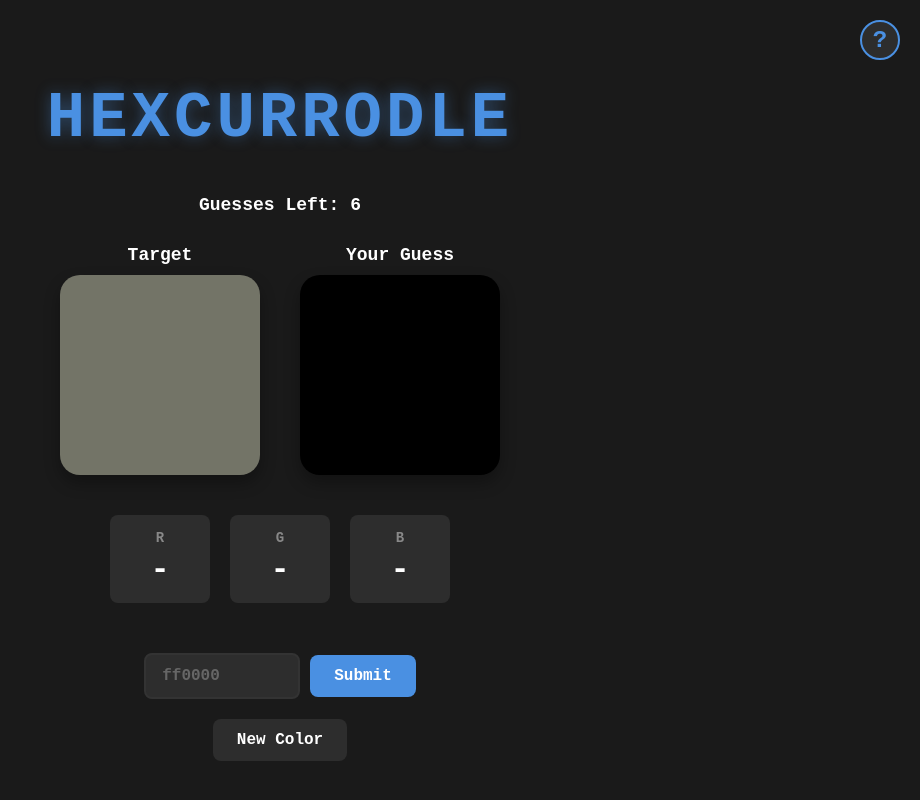
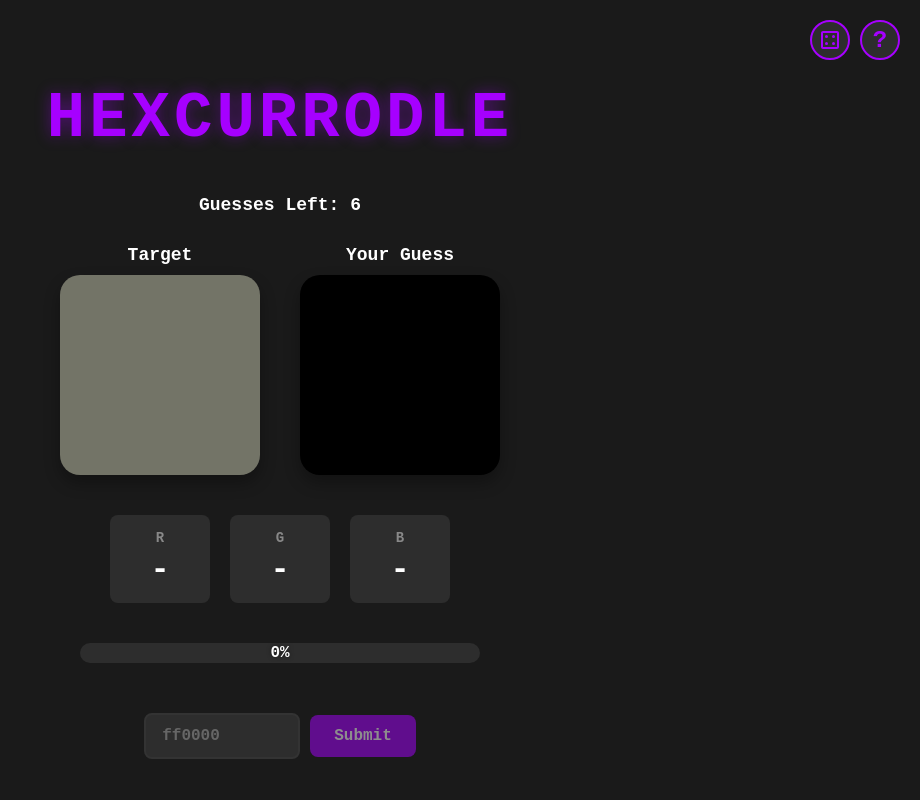
Before and after one commit to karan-gera/hexcodle-rewrite, a React (Create React App) app: page / in a window 1280 px wide. Shown: the top 800 px of the page, without its empty margins (360-1280 px from the left). Built offline with nearby package versions, Linux system fonts and the light colour scheme.

Commit message:
remote push

```diff
--- a/src/App.css
+++ b/src/App.css
@@ -1,3 +1,9 @@
+html, body {
+  margin: 0;
+  padding: 0;
+  background-color: #1a1a1a;
+}
+
 @font-face {
   font-family: 'HexFont';
   src: url('./fonts/HexFont-Regular.svg#HexFont') format('svg');
@@ -71,6 +77,7 @@ body {
   display: flex;
   gap: 40px;
   margin-bottom: 20px;
+  animation: fadeInUp 0.6s ease-out 0.2s both;
 }
 
 .square-wrapper {
@@ -98,6 +105,7 @@ body {
   display: flex;
   gap: 20px;
   margin: 20px 0;
+  animation: fadeInUp 0.6s ease-out 0.3s both;
 }
 
 .feedback-item {
@@ -124,6 +132,7 @@ body {
 
 .color-form {
   margin-top: 30px;
+  animation: fadeInUp 0.6s ease-out 0.5s both;
 }
 
 .hex-input {
@@ -151,14 +160,14 @@ body {
 
 .hex-input:focus {
   outline: none;
-  border-color: #4a90e2;
-  box-shadow: 0 0 0 2px rgba(74, 144, 226, 0.2);
+  border-color: #a600ff;
+  box-shadow: 0 0 0 2px rgba(166, 0, 255, 0.2);
 }
 
-.submit-button, .reload-button {
+.submit-button {
   padding: 12px 24px;
   font-size: 16px;
-  background-color: #4a90e2;
+  background-color: #a600ff;
   color: white;
   border: none;
   border-radius: 8px;
@@ -171,22 +180,13 @@ body {
   cursor: not-allowed;
 }
 
-.submit-button:hover:not(:disabled), .reload-button:hover {
-  background-color: #357abd;
+.submit-button:hover:not(:disabled) {
+  background-color: #8400cc;
   box-shadow: 0 4px 8px rgba(0, 0, 0, 0.2);
 }
 
-.submit-button:active:not(:disabled), .reload-button:active {
+.submit-button:active:not(:disabled) {
   transform: scale(0.98);
-}
-
-.reload-button {
-  margin-top: 20px;
-  background-color: #2d2d2d;
-}
-
-.reload-button:hover {
-  background-color: #404040;
 }
 
 .guess-history {
@@ -203,33 +203,51 @@ body {
 }
 
 .history-list {
-  display: flex;
-  flex-wrap: wrap;
-  gap: 15px;
+  display: grid;
+  grid-template-columns: repeat(auto-fill, minmax(160px, 1fr));
+  gap: 25px;
   justify-content: center;
+  width: 100%;
+  padding: 10px;
 }
 
 .history-item {
   background-color: #2d2d2d;
-  padding: 15px 20px;
+  padding: 20px;
   border-radius: 8px;
   display: flex;
   flex-direction: column;
   align-items: center;
-  gap: 10px;
-  min-width: 120px;
+  gap: 15px;
+  min-width: 160px;
   border: 2px solid;
-  animation: pushDown 0.3s ease-out forwards;
+  animation: slideAndDrop 0.3s ease-out forwards;
 }
 
-@keyframes pushDown {
-  from {
+@keyframes slideAndDrop {
+  0% {
     opacity: 0;
     transform: translateY(-20px);
   }
-  to {
+  100% {
     opacity: 1;
     transform: translateY(0);
+  }
+}
+
+.history-item:not(:first-child) {
+  animation: slideOver 0.3s ease-out forwards;
+}
+
+@keyframes slideOver {
+  0% {
+    transform: translateX(0);
+  }
+  50% {
+    transform: translateX(10px);
+  }
+  100% {
+    transform: translateX(0);
   }
 }
 
@@ -248,14 +266,23 @@ body {
 
 .history-feedback {
   display: flex;
+  gap: 12px;
+  margin-top: 5px;
+  width: 100%;
+  justify-content: center;
+}
+
+.history-feedback .feedback-item {
+  padding: 6px 8px;
+  min-width: 30px;
+  background-color: #222;
+  display: flex;
   flex-direction: column;
   align-items: center;
-  gap: 5px;
 }
 
-.history-feedback span {
-  font-size: 28px;
-  font-weight: bold;
+.history-feedback .value {
+  font-size: 20px;
 }
 
 /* Update all text elements to use monospace */
@@ -273,10 +300,11 @@ button {
   font-family: 'HexFont', monospace;
   font-size: 64px;
   font-weight: 700;
-  color: #4a90e2;
-  text-shadow: 0 0 15px rgba(74, 144, 226, 0.4);
+  color: #a600ff;
+  text-shadow: 0 0 15px rgba(166, 0, 255, 0.4);
   margin-bottom: 40px;
   letter-spacing: 4px;
+  animation: fadeInUp 0.6s ease-out;
 }
 
 .instructions-button {
@@ -287,18 +315,19 @@ button {
   height: 40px;
   border-radius: 50%;
   background: #2d2d2d;
-  border: 2px solid #4a90e2;
-  color: #4a90e2;
+  border: 2px solid #a600ff;
+  color: #a600ff;
   font-size: 24px;
   cursor: pointer;
   display: flex;
   align-items: center;
   justify-content: center;
   transition: all 0.3s ease;
+  animation: fadeInUp 0.6s ease-out 0.1s both;
 }
 
 .instructions-button:hover {
-  background: #4a90e2;
+  background: #a600ff;
   color: white;
 }
 
@@ -327,7 +356,7 @@ button {
 }
 
 .modal-content h2 {
-  color: #4a90e2;
+  color: #a600ff;
   margin-bottom: 20px;
   font-family: 'HexFont', monospace;
   font-weight: 700;
@@ -356,7 +385,7 @@ button {
 
 .modal-content li.divider {
   text-align: center;
-  color: #4a90e2;
+  color: #a600ff;
   font-weight: bold;
   margin: 10px 0;
 }
@@ -365,7 +394,7 @@ button {
   margin-top: 20px;
   width: 100%;
   padding: 12px;
-  background: #4a90e2;
+  background: #a600ff;
   border: none;
   border-radius: 8px;
   color: white;
@@ -375,7 +404,7 @@ button {
 }
 
 .modal-close:hover {
-  background: #357abd;
+  background: #8400cc;
 }
 
 @keyframes slideIn {
@@ -388,3 +417,100 @@ button {
     transform: translateY(0);
   }
 }
+
+.accuracy-slider {
+  width: 100%;
+  max-width: 400px;
+  height: 20px;
+  background: #2d2d2d;
+  border-radius: 10px;
+  position: relative;
+  margin: 20px 0;
+  overflow: hidden;
+  animation: fadeInUp 0.6s ease-out 0.4s both;
+}
+
+.accuracy-fill {
+  height: 100%;
+  width: 0%;
+  border-radius: 10px;
+}
+
+.accuracy-label {
+  position: absolute;
+  top: 50%;
+  left: 50%;
+  transform: translate(-50%, -50%);
+  color: #fff;
+  font-family: 'HexFont', monospace;
+  font-weight: 700;
+  text-shadow: 0 0 4px rgba(0, 0, 0, 0.5);
+}
+
+.new-color-button {
+  position: absolute;
+  top: 20px;
+  right: 70px;
+  width: 40px;
+  height: 40px;
+  border-radius: 50%;
+  background: #2d2d2d;
+  border: 2px solid #a600ff;
+  color: #a600ff;
+  font-size: 24px;
+  cursor: pointer;
+  display: flex;
+  align-items: center;
+  justify-content: center;
+  transition: all 0.3s ease;
+  animation: fadeInUp 0.6s ease-out 0.1s both;
+}
+
+.new-color-button:hover {
+  background: #a600ff;
+  color: white;
+}
+
+.new-color-button svg {
+  width: 24px;
+  height: 24px;
+}
+
+@keyframes fadeInUp {
+  from {
+    opacity: 0;
+    transform: translateY(20px);
+  }
+  to {
+    opacity: 1;
+    transform: translateY(0);
+  }
+}
+
+@keyframes fadeOut {
+  from {
+    opacity: 1;
+  }
+  to {
+    opacity: 0;
+  }
+}
+
+@keyframes slideOut {
+  from {
+    opacity: 1;
+    transform: translateY(0);
+  }
+  to {
+    opacity: 0;
+    transform: translateY(20px);
+  }
+}
+
+.modal-overlay.closing {
+  animation: fadeOut 0.3s ease-out forwards;
+}
+
+.modal-overlay.closing .modal-content {
+  animation: slideOut 0.3s ease-out forwards;
+}
--- a/src/App.js
+++ b/src/App.js
@@ -15,6 +15,8 @@ function App() {
   const [gameOver, setGameOver] = useState(false);
   const [guessHistory, setGuessHistory] = useState([]);
   const [showInstructions, setShowInstructions] = useState(false);
+  const [accuracy, setAccuracy] = useState(0);
+  const [isClosing, setIsClosing] = useState(false);
 
   const hexToRgb = (hex) => {
     const result = /^#?([a-f\d]{2})([a-f\d]{2})([a-f\d]{2})$/i.exec(hex);
@@ -23,6 +25,22 @@ function App() {
       g: parseInt(result[2], 16),
       b: parseInt(result[3], 16)
     } : null;
+  };
+
+  const calculateAccuracy = (guess, target) => {
+    const guessRgb = hexToRgb(guess);
+    const targetRgb = hexToRgb(target);
+
+    if (!guessRgb || !targetRgb) return 0;
+
+    const maxDiff = Math.sqrt(Math.pow(255, 2) * 3); // Max possible difference
+    const currentDiff = Math.sqrt(
+      Math.pow(guessRgb.r - targetRgb.r, 2) +
+      Math.pow(guessRgb.g - targetRgb.g, 2) +
+      Math.pow(guessRgb.b - targetRgb.b, 2)
+    );
+
+    return Math.round((1 - (currentDiff / maxDiff)) * 100);
   };
 
   const getColorName = (hex) => {
@@ -194,7 +212,7 @@ function App() {
 
   const handleSubmit = (e) => {
     e.preventDefault();
-    if (gameOver || guessesLeft <= 0) return;
+    if (gameOver || guessesLeft <= 0 || inputValue.length < 6) return;
 
     const newHexColor = `#${inputValue}`;
     setHexColor(newHexColor);
@@ -217,6 +235,8 @@ function App() {
     } else {
       setGuessesLeft(prev => prev - 1);
     }
+
+    setAccuracy(calculateAccuracy(newHexColor, targetColor));
   };
 
   const handleInputChange = (e) => {
@@ -232,6 +252,15 @@ function App() {
     setGuessesLeft(6);
     setGameOver(false);
     setGuessHistory([]);
+    setAccuracy(0);
+  };
+
+  const handleCloseModal = () => {
+    setIsClosing(true);
+    setTimeout(() => {
+      setIsClosing(false);
+      setShowInstructions(false);
+    }, 300);
   };
 
   return (
@@ -243,9 +272,25 @@ function App() {
       >
         ?
       </button>
+      <button
+        className="new-color-button"
+        onClick={handleNewColor}
+        title="New Color"
+      >
+        <svg viewBox="0 0 24 24" width="24" height="24" fill="currentColor">
+          <path d="M19 3H5c-1.1 0-2 .9-2 2v14c0 1.1.9 2 2 2h14c1.1 0 2-.9 2-2V5c0-1.1-.9-2-2-2zm0 16H5V5h14v14z"/>
+          <circle cx="8.5" cy="8.5" r="1.5"/>
+          <circle cx="15.5" cy="8.5" r="1.5"/>
+          <circle cx="15.5" cy="15.5" r="1.5"/>
+          <circle cx="8.5" cy="15.5" r="1.5"/>
+        </svg>
+      </button>
 
       {showInstructions && (
-        <div className="modal-overlay" onClick={() => setShowInstructions(false)}>
+        <div
+          className={`modal-overlay ${isClosing ? 'closing' : ''}`}
+          onClick={handleCloseModal}
+        >
           <div className="modal-content" onClick={e => e.stopPropagation()}>
             <h2>How to Play</h2>
             <ul>
@@ -263,7 +308,7 @@ function App() {
             </ul>
             <button
               className="modal-close"
-              onClick={() => setShowInstructions(false)}
+              onClick={handleCloseModal}
             >
               Close
             </button>
@@ -319,6 +364,20 @@ function App() {
         </div>
       </div>
 
+      <div className="accuracy-slider">
+        <div
+          className="accuracy-fill"
+          style={{
+            width: `${accuracy}%`,
+            background: `linear-gradient(to right, ${
+              parseInt(targetColor.slice(1), 16) > 0x7FFFFF ? '#000000' : '#FFFFFF'
+            }, ${targetColor})`,
+            transition: 'width 0.5s ease-out'
+          }}
+        />
+        <span className="accuracy-label">{accuracy}%</span>
+      </div>
+
       <form className="color-form" onSubmit={handleSubmit}>
         <input
           type="text"
@@ -328,7 +387,11 @@ function App() {
           placeholder="ff0000"
           disabled={gameOver}
         />
-        <button type="submit" className="submit-button" disabled={gameOver}>
+        <button
+          type="submit"
+          className="submit-button"
+          disabled={gameOver || inputValue.length < 6}
+        >
           Submit
         </button>
       </form>
@@ -352,19 +415,24 @@ function App() {
                 />
                 <span className="history-hex">{guess.color}</span>
                 <div className="history-feedback">
-                  <span>{guess.feedback.r}</span>
-                  <span>{guess.feedback.g}</span>
-                  <span>{guess.feedback.b}</span>
+                  <div className="feedback-item">
+                    <span className="channel">R</span>
+                    <span className="value">{guess.feedback.r}</span>
+                  </div>
+                  <div className="feedback-item">
+                    <span className="channel">G</span>
+                    <span className="value">{guess.feedback.g}</span>
+                  </div>
+                  <div className="feedback-item">
+                    <span className="channel">B</span>
+                    <span className="value">{guess.feedback.b}</span>
+                  </div>
                 </div>
               </div>
             ))}
           </div>
         </div>
       )}
-
-      <button onClick={handleNewColor} className="reload-button">
-        New Color
-      </button>
     </div>
   );
 }
```
